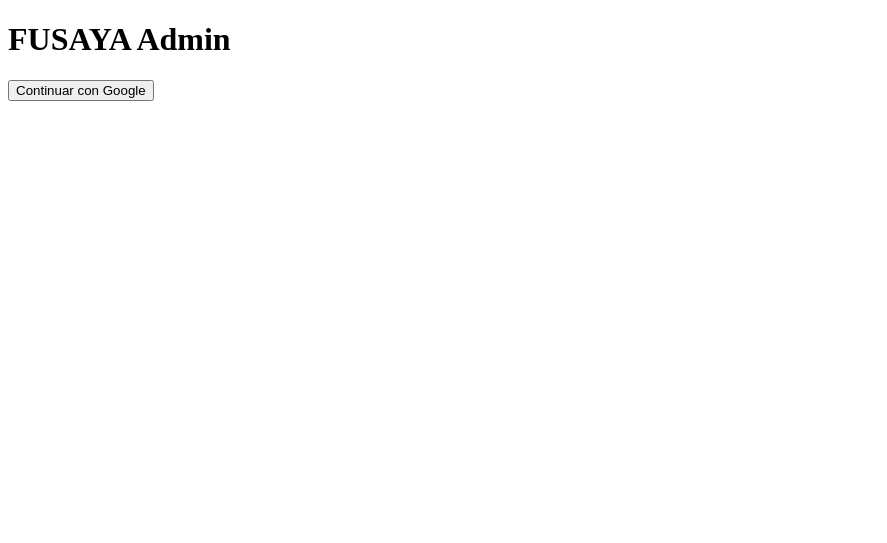
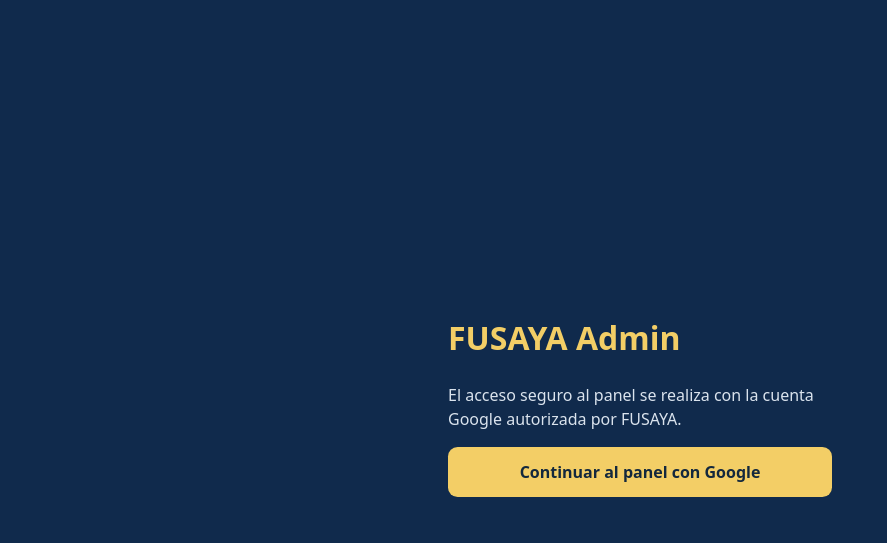
Before and after one commit to fusayatarifas/fusaya-admin-app, a plain HTML site: page panel.html in a window 1280 px wide. Shown: the whole page, without its empty margins (0-887 px from the left). Drawn offline with Linux system fonts and the light colour scheme.

Commit message:
Retirar ingreso integrado que fallaba

```diff
--- a/panel.html
+++ b/panel.html
@@ -1,5 +1,25 @@
 <!doctype html>
-<html lang="es"><head><meta charset="utf-8"><meta name="viewport" content="width=device-width,initial-scale=1"><meta name="referrer" content="no-referrer"><link rel="manifest" href="./manifest.webmanifest"><title>FUSAYA Admin</title></head><body>
-<main><h1>FUSAYA Admin</h1><button id="ingresar" type="button">Continuar con Google</button><p id="estado" role="status"></p></main>
-<script type="module" src="./panel.js"></script>
-</body></html>
+<html lang="es">
+<head>
+  <meta charset="utf-8">
+  <meta name="viewport" content="width=device-width, initial-scale=1">
+  <meta name="theme-color" content="#102a4c">
+  <link rel="manifest" href="./manifest.webmanifest">
+  <title>FUSAYA Admin · Ingreso</title>
+  <style>
+    * { box-sizing: border-box; }
+    body { margin: 0; min-height: 100dvh; display: grid; place-items: center; background: #102a4c; color: white; font: 1rem/1.5 system-ui; }
+    main { width: min(28rem, 100%); padding: 2rem; }
+    h1 { color: #f3ce66; }
+    p { color: #dae3ed; }
+    a { display: block; width: 100%; margin: .7rem 0; padding: .8rem 1rem; border-radius: .6rem; text-align: center; font: inherit; font-weight: 700; background: #f3ce66; color: #13283d; text-decoration: none; }
+  </style>
+</head>
+<body>
+  <main>
+    <h1>FUSAYA Admin</h1>
+    <p>El acceso seguro al panel se realiza con la cuenta Google autorizada por FUSAYA.</p>
+    <a href="https://script.google.com/macros/s/AKfycbySVKEV9v0jUR04OfkmzHX9dkNHvMMvGExC9E-1wODshGTAV45d6J0eip91NLJ0ntE_/exec">Continuar al panel con Google</a>
+  </main>
+</body>
+</html>
```
